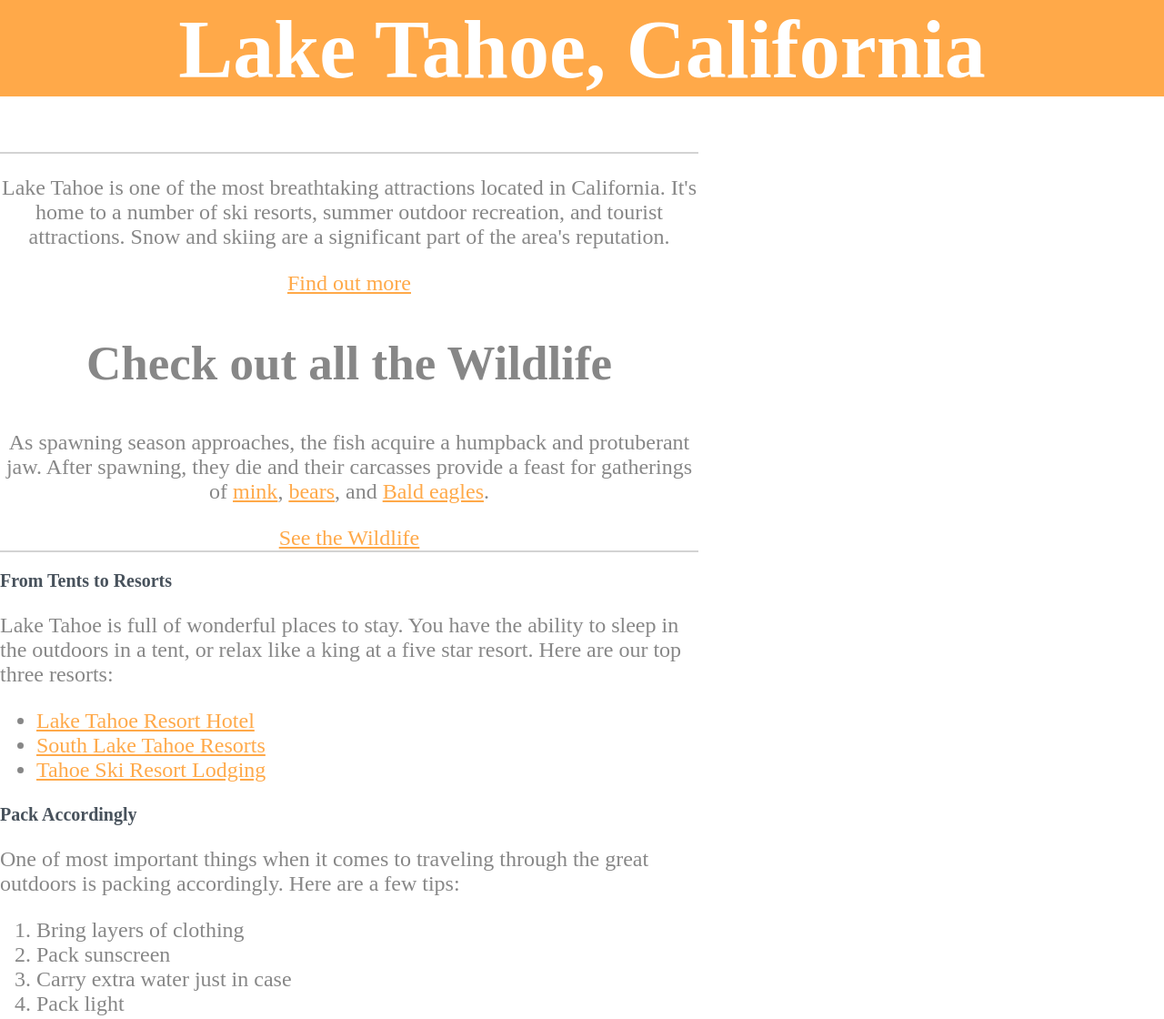
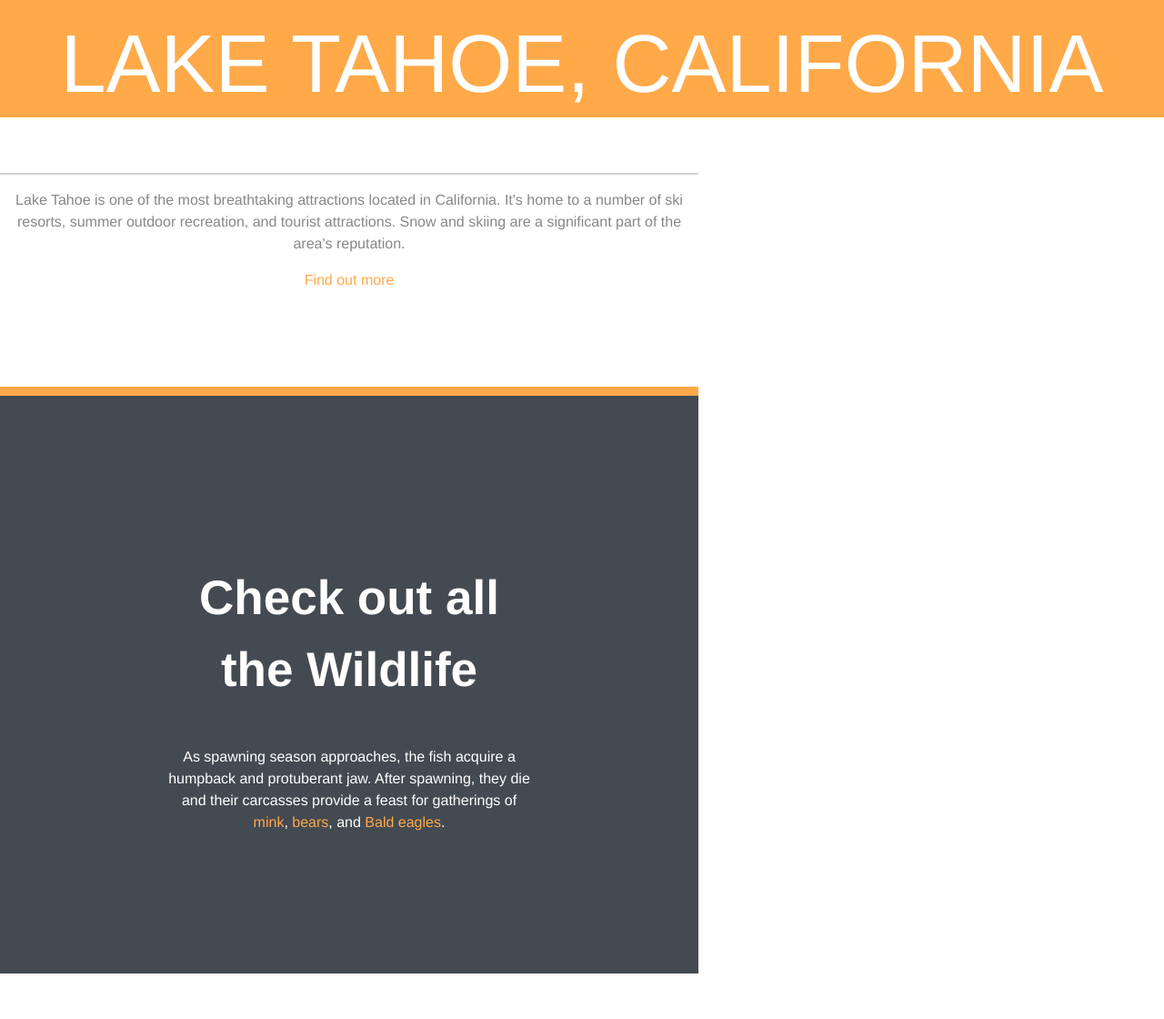
Before and after one commit to Jlopez20515/lake-tahoe, a plain HTML site: page index.html in a window 1280 px wide. Shown: the part 87-1207 px from the top of the page at 91% size. Drawn offline with Linux system fonts and the light colour scheme.

Commit message:
added box models to content

```diff
--- a/css/styles.css
+++ b/css/styles.css
@@ -3,27 +3,36 @@
 body {
   color: #878787;
   margin: 0;
-  font-size: 150%;
+  font: 1em/1.5 "Helvetica Neue", Helvetica, Arial, sans-serif;
 }
 
 h1 {
   font-size: 5.625rem; /* 90px/16px */
-  color: white;
+  color: rgb(255, 255, 255);
+  text-transform: uppercase;
+  font-weight: normal;
+  line-height: 1.3;
 }
 
 h2 {
-  font-size: 53px;
+  font-size: 3.3125em; /* 53px/16px */
+  /*text-decoration: underline;*/
 }
 
 h3 {
-  font-size: 20px;
+  font-size: 1.25em; /* 20px/16px */
   color: #48525c;
+}
+
+p {
+
 }
 
 /* Pseudo-classes ------------------ */
 
 a:link {
   color: rgb(255, 169, 73);
+  text-decoration: none;
 }
 
 a:visited {
@@ -50,7 +59,6 @@ a:active {
 
 .main-header {
   background-color: #ffa949;
-  text-align: center;
 }
 
 .title {
@@ -63,11 +71,19 @@ a:active {
   width: 60%;
 }
 
-.primary-content {
+.wildlife {
+  color: white;
+  background-color: #434a52;
+  padding: 18% 24%;
+  border-top: 10px solid #ffa949;
+  margin: 105px 0 60px;
+}
+
+.primary-content,
+.main-header {
   text-align: center;
 }
 
 .t-border {
   border-top: 2px solid lightgrey; /* Top border styles */
 }
- \
--- a/index.html
+++ b/index.html
@@ -15,10 +15,14 @@
 				Lake Tahoe is one of the most breathtaking attractions located in California. It's home to a number of ski resorts, summer outdoor recreation, and tourist attractions. Snow and skiing are a significant part of the area's reputation.
 			</p>
 			<a href="#more">Find out more</a>
-      <h2>Check out all the Wildlife</h2>
-      <p>
-        As spawning season approaches, the fish acquire a humpback and protuberant jaw. After spawning, they die and their carcasses provide a feast for gatherings of <a href="#mink">mink</a>, <a href="#bears">bears</a>, and <a href="#eagles">Bald eagles</a>.
-      </p>
+
+      <div class="wildlife">
+        <h2>Check out all the Wildlife</h2>
+        <p>
+          As spawning season approaches, the fish acquire a humpback and protuberant jaw. After spawning, they die and their carcasses provide a feast for gatherings of <a href="#mink">mink</a>, <a href="#bears">bears</a>, and <a href="#eagles">Bald eagles</a>.
+        </p>
+      </div>
+
 			<a href="#wildlife">See the Wildlife</a>
 		</div>
 
```
